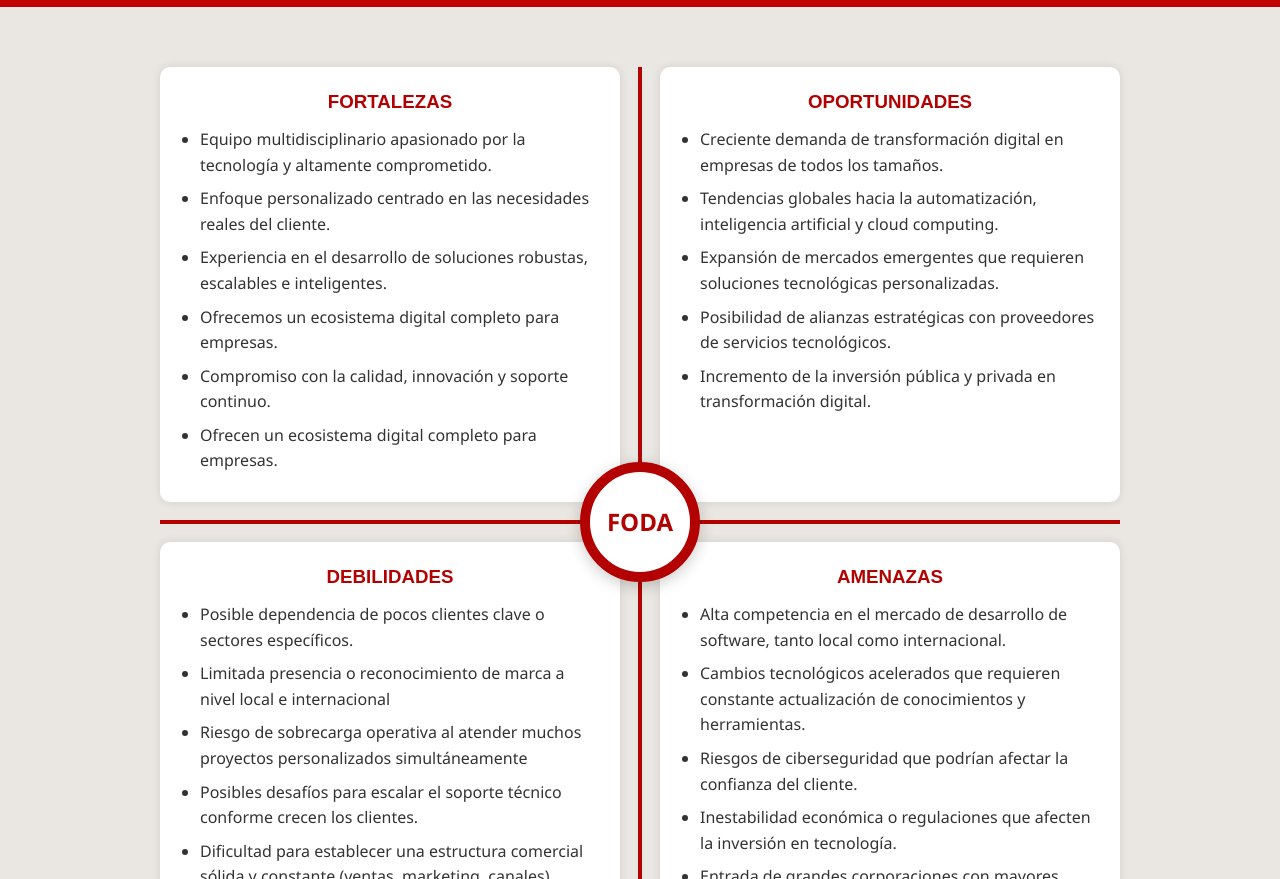
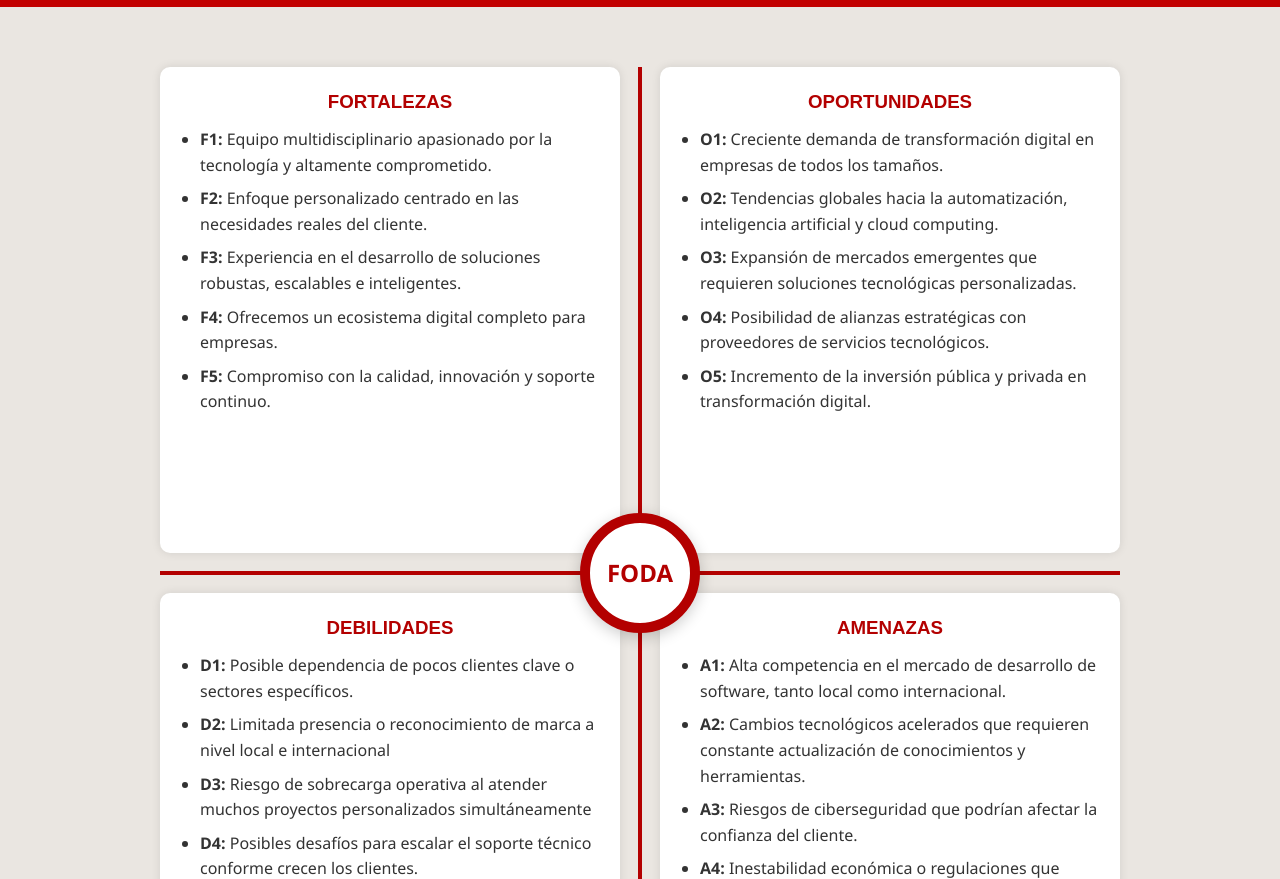
Before and after one commit to Juroho/PaginaWebAdministracion, a plain HTML site: page pages/foda.html in a window 1280 px wide. Shown: the part 73-952 px from the top of the page. Drawn offline with Linux system fonts and the light colour scheme.

Commit message:
Ajustes
Una de las fortalezas estaba repetida, y no estaban bien marcadas

```diff
--- a/pages/foda.html
+++ b/pages/foda.html
@@ -40,46 +40,45 @@
       <div class="foda-box fortalezas">
         <h3>FORTALEZAS</h3>
         <ul>
-          <li>Equipo multidisciplinario apasionado por la tecnología y altamente comprometido.</li>
-          <li>Enfoque personalizado centrado en las necesidades reales del cliente.</li>
-          <li>Experiencia en el desarrollo de soluciones robustas, escalables e inteligentes.</li>
-          <li>Ofrecemos un ecosistema digital completo para empresas.</li>
-          <li>Compromiso con la calidad, innovación y soporte continuo.</li>
-          <li>Ofrecen un ecosistema digital completo para empresas.</li>
+          <li><strong>F1: </strong>Equipo multidisciplinario apasionado por la tecnología y altamente comprometido.</li>
+          <li><strong>F2: </strong>Enfoque personalizado centrado en las necesidades reales del cliente.</li>
+          <li><strong>F3: </strong>Experiencia en el desarrollo de soluciones robustas, escalables e inteligentes.</li>
+          <li><strong>F4: </strong>Ofrecemos un ecosistema digital completo para empresas.</li>
+          <li><strong>F5: </strong>Compromiso con la calidad, innovación y soporte continuo.</li>
         </ul>
       </div>
 
       <div class="foda-box oportunidades">
         <h3>OPORTUNIDADES</h3>
         <ul>
-          <li>Creciente demanda de transformación digital en empresas de todos los tamaños.</li>
-          <li>Tendencias globales hacia la automatización, inteligencia artificial y cloud computing.</li>
-          <li>Expansión de mercados emergentes que requieren soluciones tecnológicas personalizadas.</li>
-          <li>Posibilidad de alianzas estratégicas con proveedores de servicios tecnológicos.</li>
-          <li>Incremento de la inversión pública y privada en transformación digital.</li>
+          <li><strong>O1: </strong>Creciente demanda de transformación digital en empresas de todos los tamaños.</li>
+          <li><strong>O2: </strong>Tendencias globales hacia la automatización, inteligencia artificial y cloud computing.</li>
+          <li><strong>O3: </strong>Expansión de mercados emergentes que requieren soluciones tecnológicas personalizadas.</li>
+          <li><strong>O4: </strong>Posibilidad de alianzas estratégicas con proveedores de servicios tecnológicos.</li>
+          <li><strong>O5: </strong>Incremento de la inversión pública y privada en transformación digital.</li>
         </ul>
       </div>
 
       <div class="foda-box debilidades">
         <h3>DEBILIDADES</h3>
         <ul>
-          <li>Posible dependencia de pocos clientes clave o sectores específicos.</li>
-          <li>Limitada presencia o reconocimiento de marca a nivel local e internacional</li>
-          <li>Riesgo de sobrecarga operativa al atender muchos proyectos personalizados simultáneamente</li>
-          <li>Posibles desafíos para escalar el soporte técnico conforme crecen los clientes.</li>
-          <li>Dificultad para establecer una estructura comercial sólida y constante (ventas, marketing, canales).</li>
-          <li>Falta de documentación estandarizada y procesos internos formalizados que escalen con la empresa.</li>
+          <li><strong>D1: </strong>Posible dependencia de pocos clientes clave o sectores específicos.</li>
+          <li><strong>D2: </strong>Limitada presencia o reconocimiento de marca a nivel local e internacional</li>
+          <li><strong>D3: </strong>Riesgo de sobrecarga operativa al atender muchos proyectos personalizados simultáneamente</li>
+          <li><strong>D4: </strong>Posibles desafíos para escalar el soporte técnico conforme crecen los clientes.</li>
+          <li><strong>D5: </strong>Dificultad para establecer una estructura comercial sólida y constante (ventas, marketing, canales).</li>
+          <li><strong>D6: </strong>Falta de documentación estandarizada y procesos internos formalizados que escalen con la empresa.</li>
         </ul>
       </div>
 
       <div class="foda-box amenazas">
         <h3>AMENAZAS</h3>
         <ul>
-          <li>Alta competencia en el mercado de desarrollo de software, tanto local como internacional.</li>
-          <li>Cambios tecnológicos acelerados que requieren constante actualización de conocimientos y herramientas.</li>
-          <li>Riesgos de ciberseguridad que podrían afectar la confianza del cliente.</li>
-          <li>Inestabilidad económica o regulaciones que afecten la inversión en tecnología.</li>
-          <li>Entrada de grandes corporaciones con mayores recursos al mercado objetivo.</li>
+          <li><strong>A1: </strong>Alta competencia en el mercado de desarrollo de software, tanto local como internacional.</li>
+          <li><strong>A2: </strong>Cambios tecnológicos acelerados que requieren constante actualización de conocimientos y herramientas.</li>
+          <li><strong>A3: </strong>Riesgos de ciberseguridad que podrían afectar la confianza del cliente.</li>
+          <li><strong>A4: </strong>Inestabilidad económica o regulaciones que afecten la inversión en tecnología.</li>
+          <li><strong>A5: </strong>Entrada de grandes corporaciones con mayores recursos al mercado objetivo.</li>
         </ul>
       </div>
       <div class="foda-central desktop-only">
@@ -100,7 +99,7 @@
             <li><strong>F3 + O2:</strong> La experiencia en soluciones inteligentes permite implementar tecnologías como inteligencia artificial o automatización, siguiendo las tendencias globales.</li>
             <li><strong>F4 + O4:</strong> Ofrecer un ecosistema digital completo facilita crear alianzas estratégicas con otros proveedores tecnológicos que complementen nuestros servicios</li>
             <li><strong>F2 + O3:</strong>  El enfoque personalizado ayuda a desarrollar soluciones adaptadas para mercados emergentes que necesitan atención específica.</li>
-            <li><strong>F6 + O5:</strong>  La capacidad de adaptarse a distintos sectores permite aprovechar el incremento en inversión pública y privada para crecer sostenidamente.</li>
+            <li><strong>F4 + O5:</strong>  La capacidad de adaptarse a distintos sectores permite aprovechar el incremento en inversión pública y privada para crecer sostenidamente.</li>
         </ul>
     </div>
     <div class="estrategia-box do">
@@ -119,14 +118,14 @@
         <li><strong>F1 + A1:</strong> El equipo altamente capacitado puede innovar constantemente para diferenciarse frente a la alta competencia del mercado.</li>
         <li><strong>F3 + A2:</strong> Las soluciones escalables e inteligentes permiten adaptarse rápidamente a los cambios tecnológicos acelerados.</li>
         <li><strong>F5 + A3:</strong> El soporte continuo y la calidad pueden usarse como ventaja para fortalecer la confianza ante riesgos de ciberseguridad.</li>
-        <li> <strong>F6 + A4:</strong> La adaptabilidad del equipo ayuda a mitigar los efectos de crisis económicas ajustando soluciones según el entorno.</li>
+        <li><strong>F4 + A4:</strong> La adaptabilidad del equipo ayuda a mitigar los efectos de crisis económicas ajustando soluciones según el entorno.</li>
         <li><strong>F2 + A5:</strong> El enfoque en las necesidades reales del cliente permite competir contra grandes empresas al ofrecer cercanía y personalización.</li>
       </ul>
     </div>
     <div class="estrategia-box da">
       <h3>DA (Debilidades - Amenazas)</h3>
       <ul>
-        <li> <strong>D1 + A1:</strong> Diversificar el portafolio y los sectores atendidos reduce el impacto de la competencia en nichos dominados por pocos clientes.</li>
+        <li><strong>D1 + A1:</strong> Diversificar el portafolio y los sectores atendidos reduce el impacto de la competencia en nichos dominados por pocos clientes.</li>
         <li><strong>D2 + A5:</strong> Mejorar la visibilidad y reputación permite protegerse frente a grandes corporaciones con más recursos.</li>
         <li><strong>D3 + A2:</strong> Optimizar la carga de trabajo mediante herramientas internas ayuda a enfrentar el ritmo acelerado de la tecnología.</li>
         <li><strong>D6 + A3:</strong> Documentar y formalizar protocolos internos permite prevenir incidentes relacionados con ciberseguridad.</li>
```
